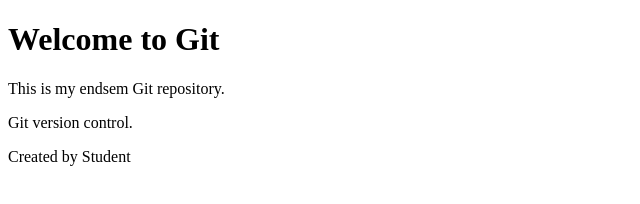
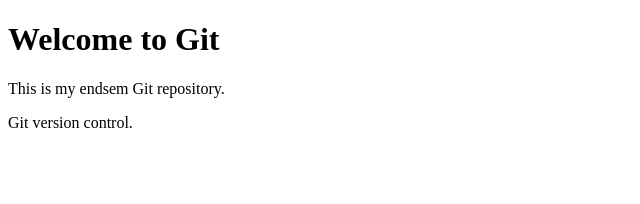
Before and after one commit to vishnu-priyaanjali-gella/git-operations-endsem, a plain HTML site: page index.html in a window 1280 px wide. Shown: the whole page, without its empty margins (0-640 px from the left). Drawn offline with Linux system fonts and the light colour scheme.

Commit message:
Revert "Add page footer"
This reverts commit 6e8b104d5cdec3707ad7b12776052c64b345c358.

A

```diff
--- a/index.html
+++ b/index.html
@@ -7,6 +7,5 @@
     <h1>Welcome to Git</h1>
     <p>This is my endsem Git repository.</p>
     <p>Git version control.</p>
-    <footer>Created by Student</footer>
 </body>
 </html>
```
